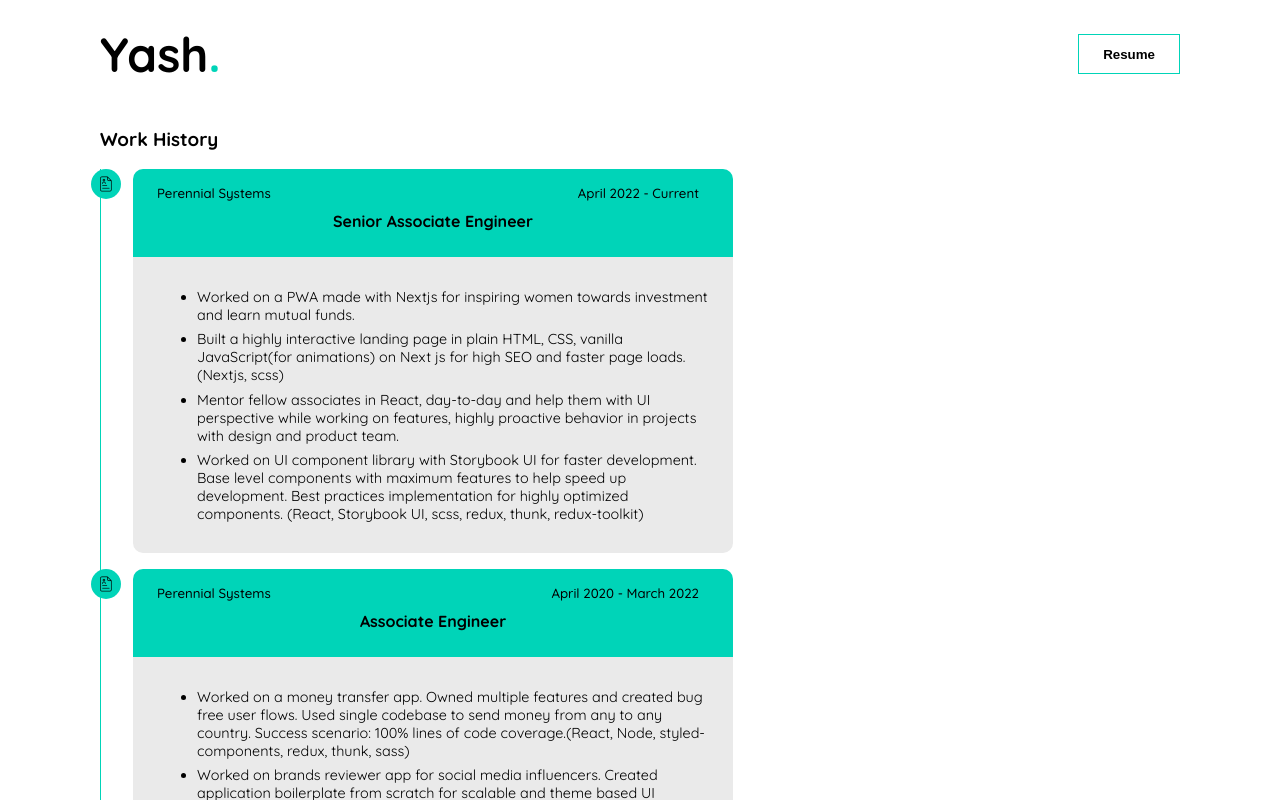
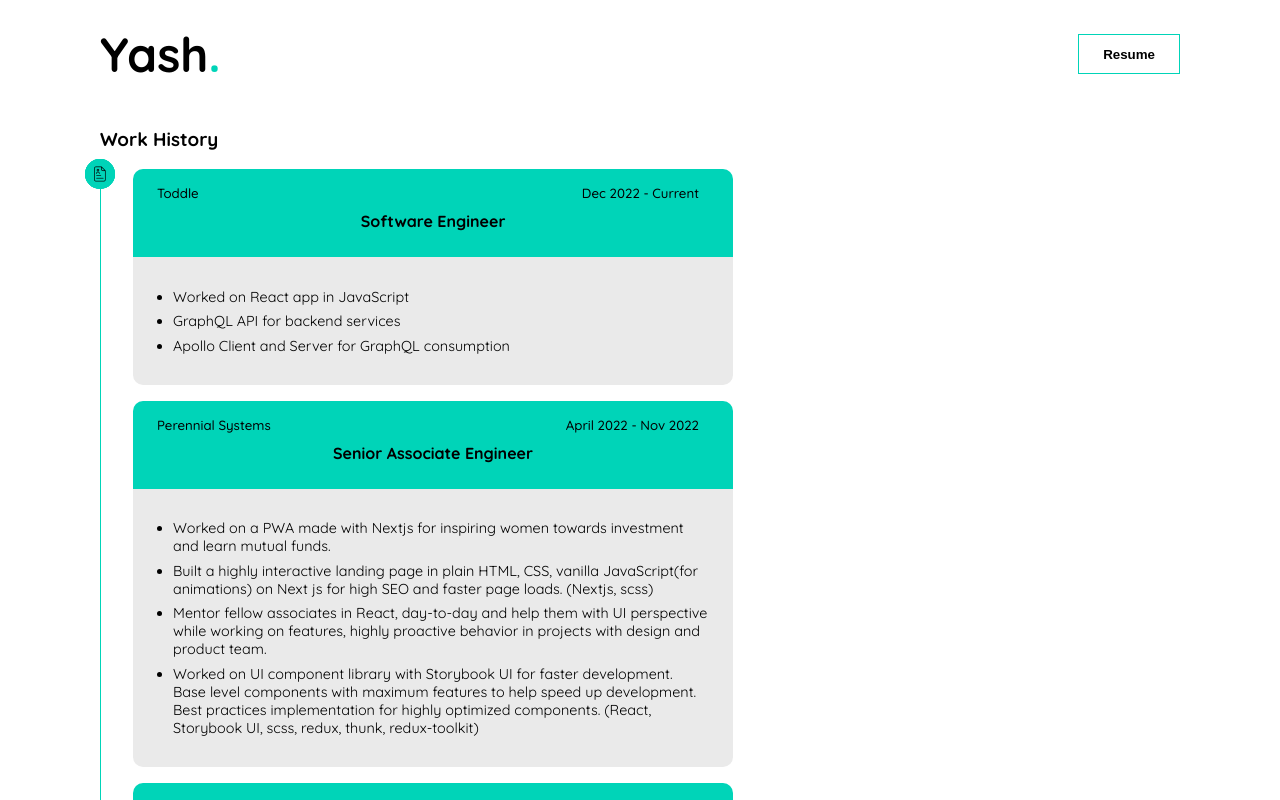
Before and after one commit to yashgkar/yashgkar.github.io, a Next.js app: page /resume in a window 1280 px wide. Shown: the top 800 px of the page. Built offline with nearby package versions, Linux system fonts and the light colour scheme.

Commit message:
New updates

```diff
--- a/components/Resume/HistoryCard/HistoryCard.module.scss
+++ b/components/Resume/HistoryCard/HistoryCard.module.scss
@@ -34,6 +34,7 @@
 		font-size: 0.9rem;
 
 		ul {
+			padding-inline-start: 16px;
 			li {
 				margin-bottom: 0.4rem;
 			}
--- a/components/Resume/Resume.module.scss
+++ b/components/Resume/Resume.module.scss
@@ -14,7 +14,8 @@
 			width: 30px;
 			height: 30px;
 			background: rgb(0, 212, 184);
-			left: -0.6rem;
+			left: -16px;
+			top: -10px;
 			border-radius: 20px;
 		}
 	}
--- a/components/Resume/Resume.tsx
+++ b/components/Resume/Resume.tsx
@@ -11,9 +11,21 @@
 		return [
 			{
 				id: nanoid(),
+				companyName: "Toddle",
+				from: "Dec 2022",
+				to: "Current",
+				designation: "Software Engineer",
+				tasksHandled: [
+					"Worked on React app in JavaScript",
+					"GraphQL API for backend services",
+					"Apollo Client and Server for GraphQL consumption"
+				]
+			},
+			{
+				id: nanoid(),
 				companyName: "Perennial Systems",
 				from: "April 2022",
-				to: "Current",
+				to: "Nov 2022",
 				designation: "Senior Associate Engineer",
 				tasksHandled: [
 					"Worked on a PWA made with Nextjs for inspiring women towards investment and learn mutual funds.",
```
